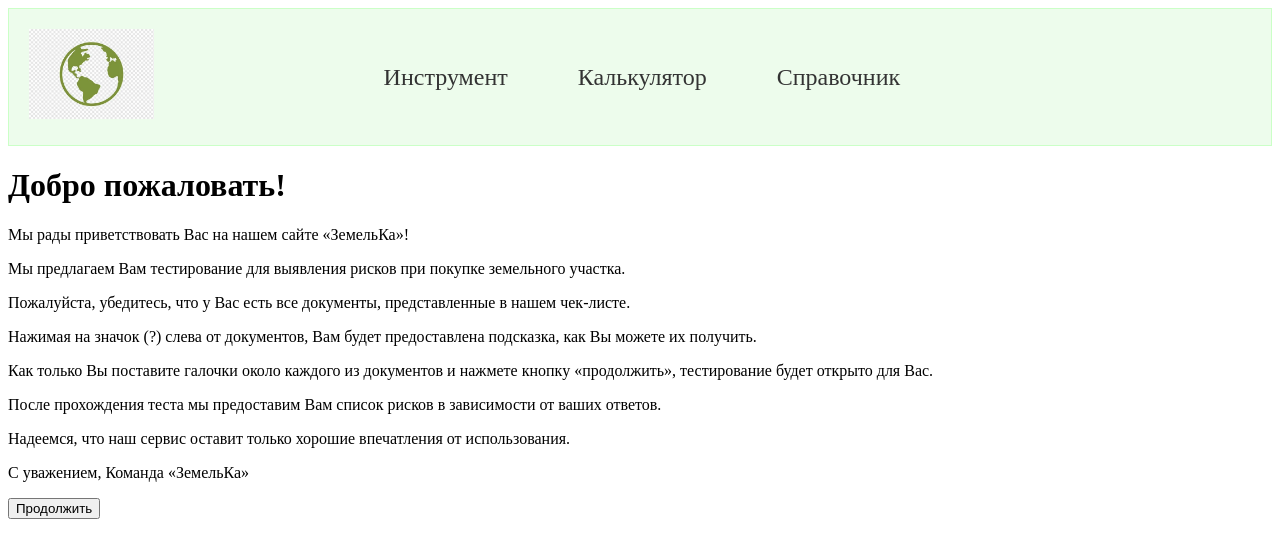
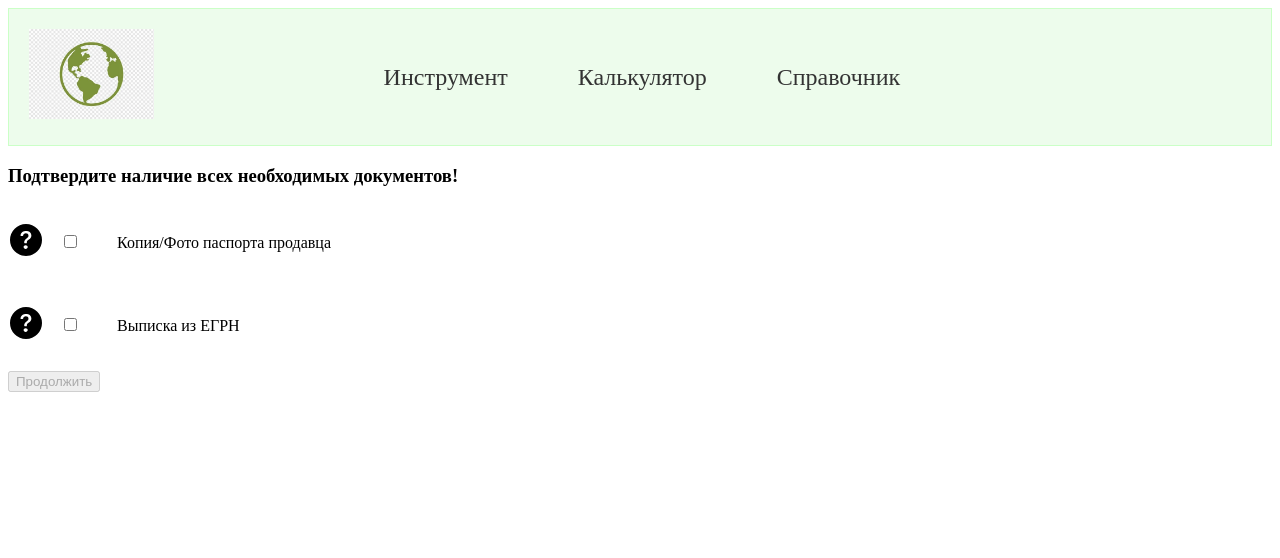
Before and after one commit to IvanTvardovsky/K_plus, a React (Create React App) app: page /instrument in a window 1280 px wide. Shown: the top 558 px of the page. Built offline with nearby package versions, Linux system fonts and the light colour scheme.

Commit message:
Navigation

```diff
--- a/src/App.js
+++ b/src/App.js
@@ -3,112 +3,86 @@ import Navbar from "./components/navbar"
 import Blocks from "./components/blocks"
 import Welcome from "./components/welcome";
 import {BsQuestionCircleFill} from 'react-icons/bs'
+import Instrument from "./components/instrument"
+import Mainpage from "./components/mainpage"
+import Calculator from "./components/calculator"
+import Handbook from "./components/handbook"
 
-class App extends React.Component{
+import {BrowserRouter, Routes, Route} from 'react-router-dom';
+
+class App extends React.Component {
    constructor(props) {
       super(props);
       this.state = {
          showBlocks: true,
          showCheck: true,
          items: [
-            {label: 'Копия/Фото паспорта продавца', checked: false },
-            {label: 'Выписка из ЕГРН', checked: false }
+            {label: 'Копия/Фото паспорта продавца', checked: false},
+            {label: 'Выписка из ЕГРН', checked: false}
          ],
          visible: [false, false]
       };
-        this.handleContinue1 = this.handleContinue1.bind(this)
-        this.handleContinue2 = this.handleContinue2.bind(this)
-        this.handleCheckboxChange = this.handleCheckboxChange.bind(this)
-        this.handleMouseEnter = this.handleMouseEnter.bind(this)
-        this.handleMouseLeave = this.handleMouseLeave.bind(this)
    }
 
    handleCheckboxChange = (index) => {
-        const { items } = this.state;
+      const {items} = this.state;
       const updatedItems = [...items];
       updatedItems[index].checked = !updatedItems[index].checked;
-        this.setState({ items: updatedItems });
+      this.setState({items: updatedItems});
    };
 
    handleContinue1 = () => {
-        this.setState({ showCheck: false });
+      this.setState({showCheck: false});
    };
 
    handleContinue2 = () => {
-        this.setState({ showBlocks: false });
+      this.setState({showBlocks: false});
    };
 
-    handleMouseEnter= (index) => {
+   handleMouseEnter = (index) => {
       const updatedVisible = [...this.state.visible];
       updatedVisible[index] = true;
-        this.setState({ visible: updatedVisible });
+      this.setState({visible: updatedVisible});
    };
 
-    handleMouseLeave= (index) => {
+   handleMouseLeave = (index) => {
       const updatedVisible = [...this.state.visible];
       updatedVisible[index] = false;
-        this.setState({ visible: updatedVisible });
+      this.setState({visible: updatedVisible});
    };
 
-    render(){
-        const { showBlocks, showCheck, items, visible } = this.state;
+   render() {
+      const {showBlocks, showCheck, items, visible} = this.state;
       const allChecked = items.every((item) => item.checked);
-        const tooltips = ["Подсказка 1", "Подсказка 2"]
-        return(
+      const tooltips = ["Подсказка 1", "Подсказка 2"];
+
+      return (
+         <BrowserRouter>
             <div>
-                <Navbar />
+               <Navbar/>
                <div className="App">
-                    {showCheck ? (
-                        <div>
-                           <Welcome />
-                            <button onClick={this.handleContinue1}>Продолжить</button>
-                        </div>
-                    ) : (
-                        <div>
-                            {showBlocks ? (
-                                <div>
-                                    <h3>Подтвердите наличие всех необходимых документов!</h3>
-                                    <div>
-                                        {items.map((item, index) => (
-                                            <div key={index} className="Docs">
-                                                <div
-                                                    className="Tooltip"
-                                                    onMouseEnter={() => this.handleMouseEnter(index)}
-                                                    onMouseLeave={() => this.handleMouseLeave(index)}
-                                                    style={{
-                                                        display: visible[index] ? "block" : "none"
-                                                    }}
-                                                >
-                                                    {tooltips[index]}
-                                                </div>
-                                                <BsQuestionCircleFill
-                                                    className="QuestIcon"
-                                                    onMouseEnter={() => this.handleMouseEnter(index)}
-                                                    onMouseLeave={() => this.handleMouseLeave(index)}
+                  <Routes>
+                     <Route path="/" element={<Mainpage onContinue1={this.handleContinue1}/>}/>
+                     <Route
+                        path="/instrument"
+                        element={
+                           <Instrument
+                              items={items}
+                              tooltips={tooltips}
+                              allChecked={allChecked}
+                              handleCheckboxChange={this.handleCheckboxChange}
                            />
-                                                <input
-                                                    type="checkbox"
-                                                    className="DocCheckBox"
-                                                    checked={item.checked}
-                                                    onChange={() => this.handleCheckboxChange(index)}
+                        }
                      />
-                                                <label className="Docs">{item.label}</label>
-                                            </div>
-                                        ))}
-                                        <button disabled={!allChecked} onClick={this.handleContinue2}>Продолжить</button>
+                     <Route path="/blocks" element={<Blocks/>}/>
+                     <Route path="/calculator" element={<Calculator/>}/>
+                     <Route path="/handbook" element={<Handbook/>}/>
+                  </Routes>
                </div>
             </div>
-                            ) : (
-                                <div>
-                                    <Blocks />
-                                </div>
-                            )}
-                        </div>
-                    )}
-                </div>
-            </div>
-        )
+         </BrowserRouter>
+      );
    }
 }
 
-export default App
+export default App;
--- /dev/null
+++ b/src/components/calculator.js
@@ -0,0 +1,13 @@
+import React from "react";
+
+class Calculator extends React.Component {
+   render() {
+      return (
+         <div className="App">
+            <p>Калькулятор в разработке...</p>
+         </div>
+      );
+   }
+}
+
+export default Calculator;
--- /dev/null
+++ b/src/components/handbook.js
@@ -0,0 +1,13 @@
+import React from "react";
+
+class Handbook extends React.Component {
+   render() {
+      return (
+         <div className="App">
+            <p>В разработке...</p>
+         </div>
+      );
+   }
+}
+
+export default Handbook;
--- /dev/null
+++ b/src/components/instrument.js
@@ -0,0 +1,66 @@
+import React from "react";
+import { Link } from 'react-router-dom';
+import { BsQuestionCircleFill } from "react-icons/bs";
+
+class Instrument extends React.Component {
+   constructor(props) {
+      super(props);
+      this.state = {
+         visible: [false, false]
+      };
+   }
+
+   handleMouseEnter = (index) => {
+      const updatedVisible = [...this.state.visible];
+      updatedVisible[index] = true;
+      this.setState({ visible: updatedVisible });
+   };
+
+   handleMouseLeave = (index) => {
+      const updatedVisible = [...this.state.visible];
+      updatedVisible[index] = false;
+      this.setState({ visible: updatedVisible });
+   };
+
+   render() {
+      const { items, tooltips, allChecked, handleCheckboxChange } = this.props;
+      return (
+         <div>
+            <h3>Подтвердите наличие всех необходимых документов!</h3>
+            <div>
+               {items.map((item, index) => (
+                  <div key={index} className="Docs">
+                     <div
+                        className="Tooltip"
+                        onMouseEnter={() => this.handleMouseEnter(index)}
+                        onMouseLeave={() => this.handleMouseLeave(index)}
+                        style={{
+                           display: this.state.visible[index] ? "block" : "none"
+                        }}
+                     >
+                        {tooltips[index]}
+                     </div>
+                     <BsQuestionCircleFill
+                        className="QuestIcon"
+                        onMouseEnter={() => this.handleMouseEnter(index)}
+                        onMouseLeave={() => this.handleMouseLeave(index)}
+                     />
+                     <input
+                        type="checkbox"
+                        className="DocCheckBox"
+                        checked={item.checked}
+                        onChange={() => handleCheckboxChange(index)}
+                     />
+                     <label className="Docs">{item.label}</label>
+                  </div>
+               ))}
+               <Link to="/blocks">
+                  <button disabled={!allChecked}>Продолжить</button>
+               </Link>
+            </div>
+         </div>
+      );
+   }
+}
+
+export default Instrument;
--- /dev/null
+++ b/src/components/mainpage.js
@@ -0,0 +1,22 @@
+import React from "react";
+import { Link } from 'react-router-dom';
+import Welcome from "./welcome";
+
+class MainPage extends React.Component {
+   handleContinue1 = () => {
+      this.props.onContinue1();
+   };
+
+   render() {
+      return (
+         <div className="App">
+            <Welcome />
+            <Link to="/instrument">
+               <button>Продолжить</button>
+            </Link>
+         </div>
+      );
+   }
+}
+
+export default MainPage;
--- a/src/components/navbar.js
+++ b/src/components/navbar.js
@@ -1,16 +1,17 @@
 import React from "react";
-import logo from "../images/logo.webp"
-import Image from "./image"
-import { BrowserRouter as Router, Routes, Route, Link } from "react-router-dom";
+import { Link } from "react-router-dom";
+import logo from "../images/logo.webp";
+import Image from "./image";
 
-class Navbar extends React.Component{
-    render(){
-        return(
-           <Router>
+class Navbar extends React.Component {
+   render() {
+      return (
          <div className="navbar">
             <div className="navbar-wrapper">
                <div className="navbar-logo">
+                  <Link to="/">
                      <Image image={logo} />
+                  </Link>
                </div>
                <nav role="navigation" className="navbar-menu">
                   <ul role="list" className="navbar-menu-list">
@@ -27,9 +28,8 @@ class Navbar extends React.Component{
                </nav>
             </div>
          </div>
-           </Router>
-        )
+      );
    }
 }
 
-export default Navbar
+export default Navbar;
```
Lines whose indentation alone changed are shown as unchanged.
